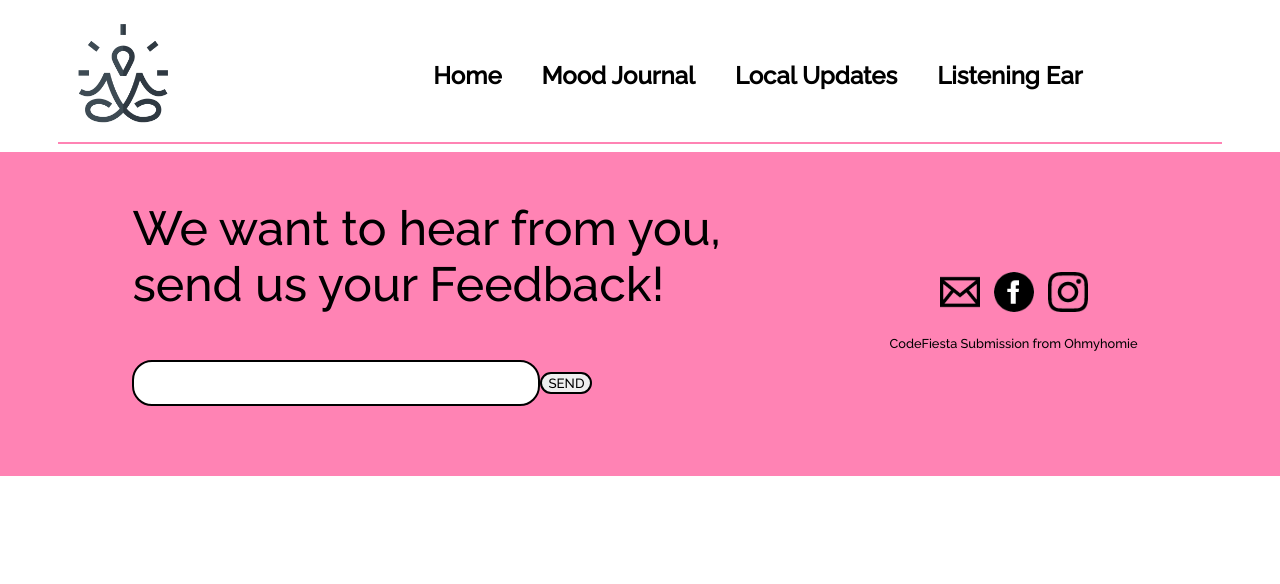
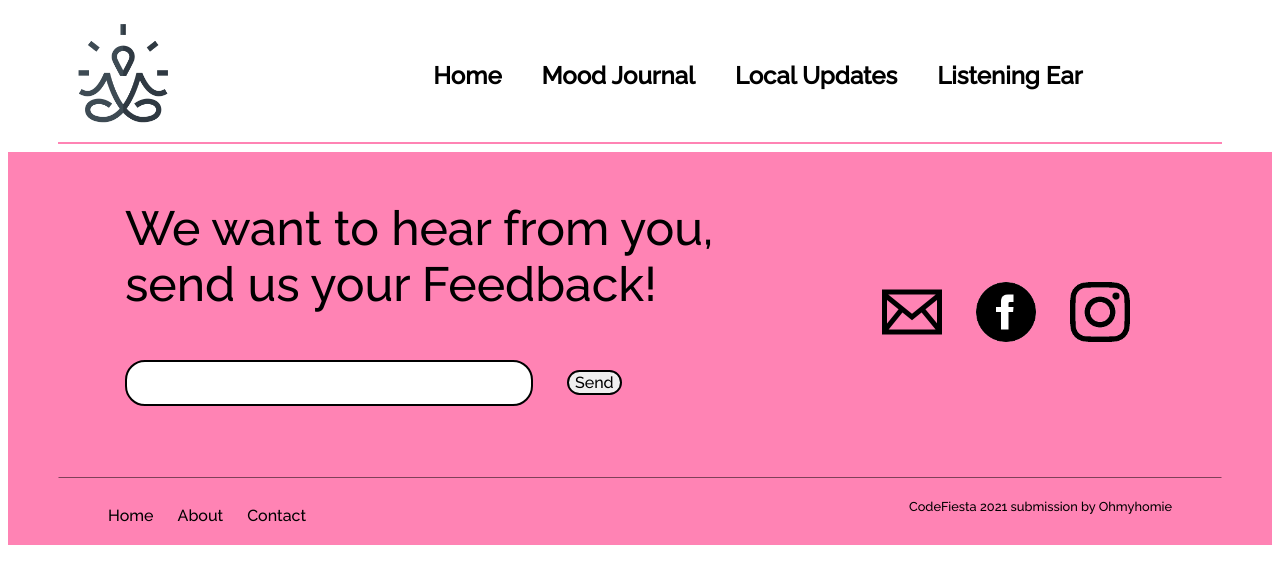
Before and after one commit to bryanhce/relax, a plain HTML site: page codefiesta/index.html in a window 1280 px wide. Drawn offline with Linux system fonts and the light colour scheme.

Commit message:
Changed footer

```diff
--- a/codefiesta/css/footer.css
+++ b/codefiesta/css/footer.css
@@ -1,5 +1,10 @@
 #footer {
+    display: flex;
+    flex-direction: column;
     background-color: #ff83b4;
+}
+
+#footer-container {
     margin-left: -10px;
     margin-right: -10px;
     display: flex;
@@ -15,10 +20,10 @@
 }
 
 .social {
-    width: 40px;
-    height: 40px;
+    width: 60px;
+    height: 60px;
     text-decoration: none;
-    margin: 7px;
+    margin: 15px;
 }
 
 .socials-container a {
@@ -50,6 +55,8 @@
 }
 
 #send-email-button {
+    font-size: 100%;
+    margin-left: 30px;
     border-radius: 30px;
     border: 2px solid black;
     font-family: 'Raleway', sans-serif;
@@ -62,3 +69,35 @@
     justify-content: space-between;
     width: 100%;
 }
+
+#footer-notes {
+    display: flex;
+    flex-direction: row;
+    justify-content: space-between;
+}
+
+#footer-notes-break {
+    border-bottom: 1px solid rgba(0,0,0,0.5);
+}
+
+.footer-notes-links {
+    margin: 20px;
+    margin-left: 100px;
+}
+
+.footer-notes-links a{
+    text-decoration: none;
+    color: black;
+    border-bottom: 2px solid transparent;
+    font-family: 'Raleway', sans-serif;
+    margin-right: 20px;
+}
+
+.footer-notes-links a:hover {
+    border-color: black;
+    transition: border-color 0.7s;
+}
+
+.hackathon-text {
+    margin-right: 100px;
+}
--- a/codefiesta/index.html
+++ b/codefiesta/index.html
@@ -11,6 +11,44 @@
   <body>
   <script language="javascript" type="text/javascript" src="html/header.txt"></script>
 
-  <script language="javascript" type="text/javascript" src="html/footer.txt"></script>
+  <div id="footer">
+      <div id="footer-container">
+          <div id="feedback-container">
+              <p class="feedback-text">We want to hear from you,<br>send us your Feedback!</p>
+              <div id="email-input-container">
+                  <div class="email-input">
+                      <form>
+                          <input type="text" id="email-input-form">
+                          <button type="button" id="send-email-button">Send</button>
+                      </form>
+                  </div>
+              </div>
+          </div>
+          <div class="socials-container">
+              <div class="social-links">
+                  <a href="#email">
+                      <img src="resources/socials/email_icon.png" class="social">
+                  </a>
+                  <a href="#instagram">
+                      <img src="resources/socials/facebook-removebg-preview.png" class="social">
+                  </a>
+                  <a href="#facebook">
+                      <img src="resources/socials/instagram-removebg-preview.png" class="social">
+                  </a>
+              </div>
+          </div>
+      </div>
+      <hr id="footer-notes-break">
+      <div id="footer-notes">
+          <div class="footer-notes-links">
+              <a href="#">Home</a>
+              <a href="#">About</a>
+              <a href="#">Contact</a>
+          </div>
+          <p class="hackathon-text">
+              CodeFiesta 2021 submission by Ohmyhomie
+          </p>
+      </div>
+  </div>
   </body>
 </html>
```
